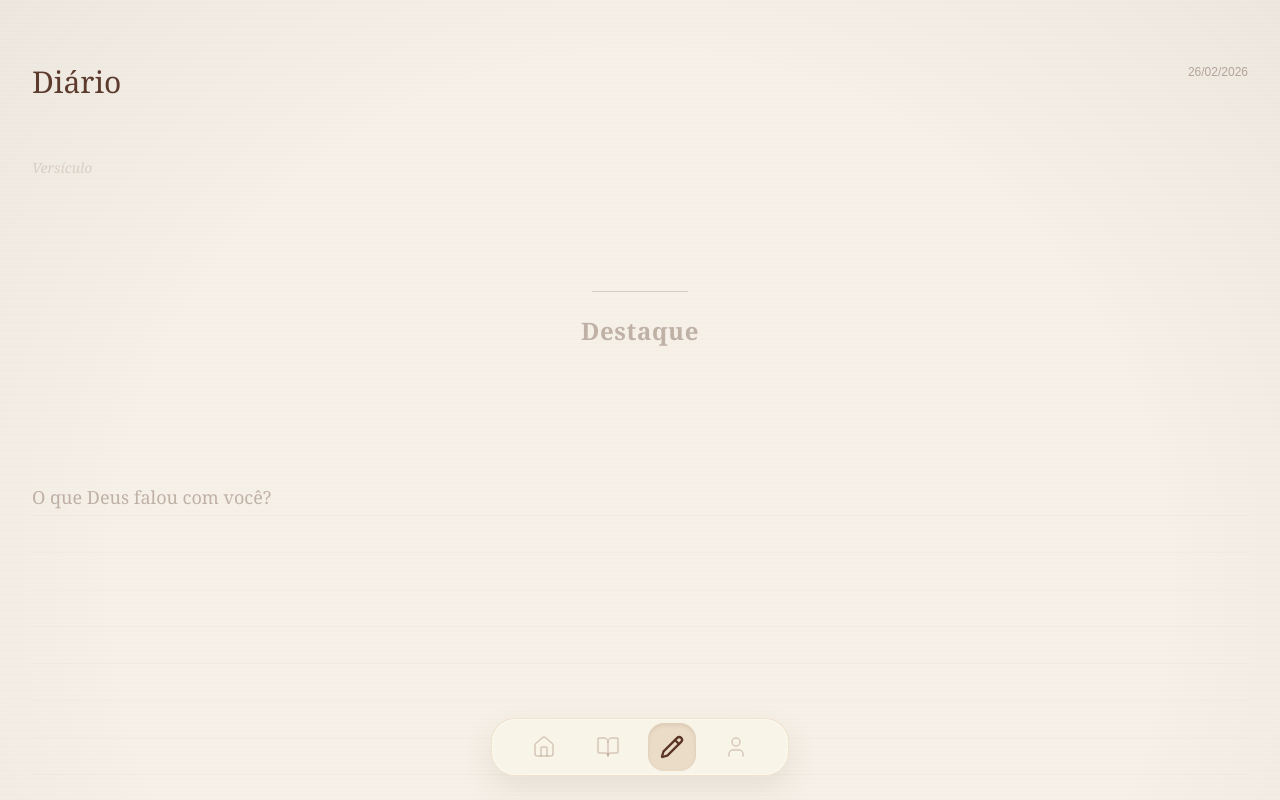
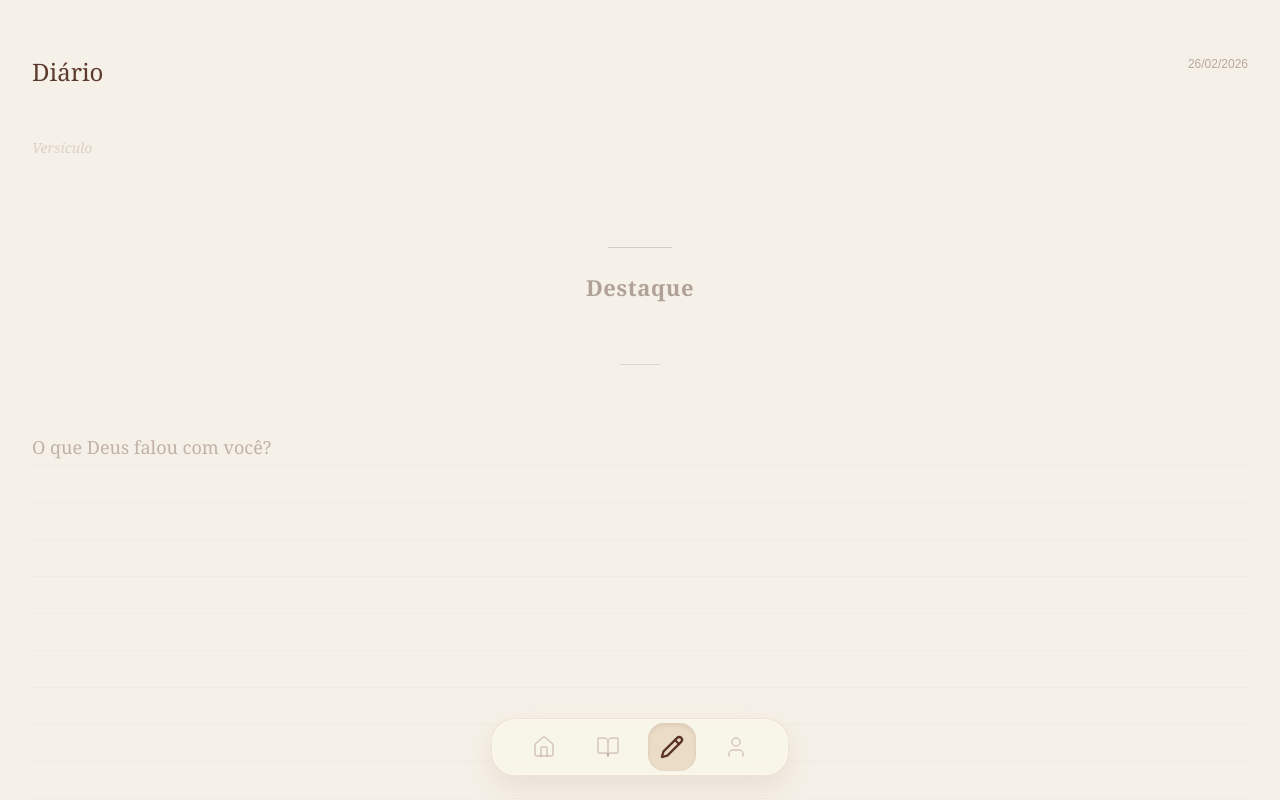
Before and after one commit to michelesannti/no-secreto, a Next.js app: page /diario in a window 1280 px wide. Shown: the top 800 px of the page. Built offline with nearby package versions, Linux system fonts and the light colour scheme.

Commit message:
Diario - contraste de cor no destaque para mais profundidade

```diff
--- a/app/(app)/diario/page.tsx
+++ b/app/(app)/diario/page.tsx
@@ -8,24 +8,11 @@ export default function DiarioPage() {
   const [texto, setTexto] = useState("");
 
   return (
-    <div
-      className="min-h-screen px-8 pt-16 pb-40 text-[#5c3b2e]"
-      style={{
-        background: `
-          radial-gradient(circle at center, rgba(0,0,0,0) 60%, rgba(0,0,0,0.04) 100%),
-          repeating-linear-gradient(
-            0deg,
-            #f6f1e8,
-            #f6f1e8 2px,
-            #f5efe6 2px,
-            #f5efe6 4px
-          )
-        `,
-      }}
-    >
+    <div className="min-h-screen bg-[#f6f1e8] px-8 pt-14 pb-40 text-[#5c3b2e]">
+
       {/* Topo */}
-      <div className="flex justify-between items-start mb-14">
-        <h1 className="text-3xl font-serif">Diário</h1>
+      <div className="flex justify-between items-start mb-12">
+        <h1 className="text-2xl font-serif">Diário</h1>
         <span className="text-xs opacity-40">
           {new Date().toLocaleDateString("pt-BR")}
         </span>
@@ -45,15 +32,15 @@ export default function DiarioPage() {
           text-[14px]
           leading-6
           italic
-          opacity-55
-          mb-20
+          opacity-60
+          mb-14
           placeholder:text-[#5c3b2e]/30
         "
       />
 
-      {/* Destaque com linha longa elegante */}
-      <div className="mb-24 text-center">
-        <div className="w-24 h-px bg-[#5c3b2e]/20 mx-auto mb-6"></div>
+      {/* Destaque com mais profundidade */}
+      <div className="mb-16 text-center">
+        <div className="w-16 h-px bg-[#5c3b2e]/20 mx-auto mb-6"></div>
 
         <textarea
           value={destaque}
@@ -65,14 +52,17 @@ export default function DiarioPage() {
             resize-none
             outline-none
             font-serif
-            text-[24px]
-            leading-tight
+            text-[22px]
+            leading-snug
             tracking-wide
             font-semibold
             text-center
-            placeholder:text-[#5c3b2e]/35
+            text-[#4a2c21]
+            placeholder:text-[#4a2c21]/40
           "
         />
+
+        <div className="w-10 h-px bg-[#5c3b2e]/15 mx-auto mt-6"></div>
       </div>
 
       {/* Campo principal */}
@@ -94,10 +84,11 @@ export default function DiarioPage() {
           "
           style={{
             backgroundImage:
-              "repeating-linear-gradient(to bottom, transparent, transparent 36px, rgba(92,59,46,0.05) 37px)",
+              "repeating-linear-gradient(to bottom, transparent, transparent 36px, rgba(92,59,46,0.06) 37px)",
           }}
         />
       </div>
+
     </div>
   );
 }
```
